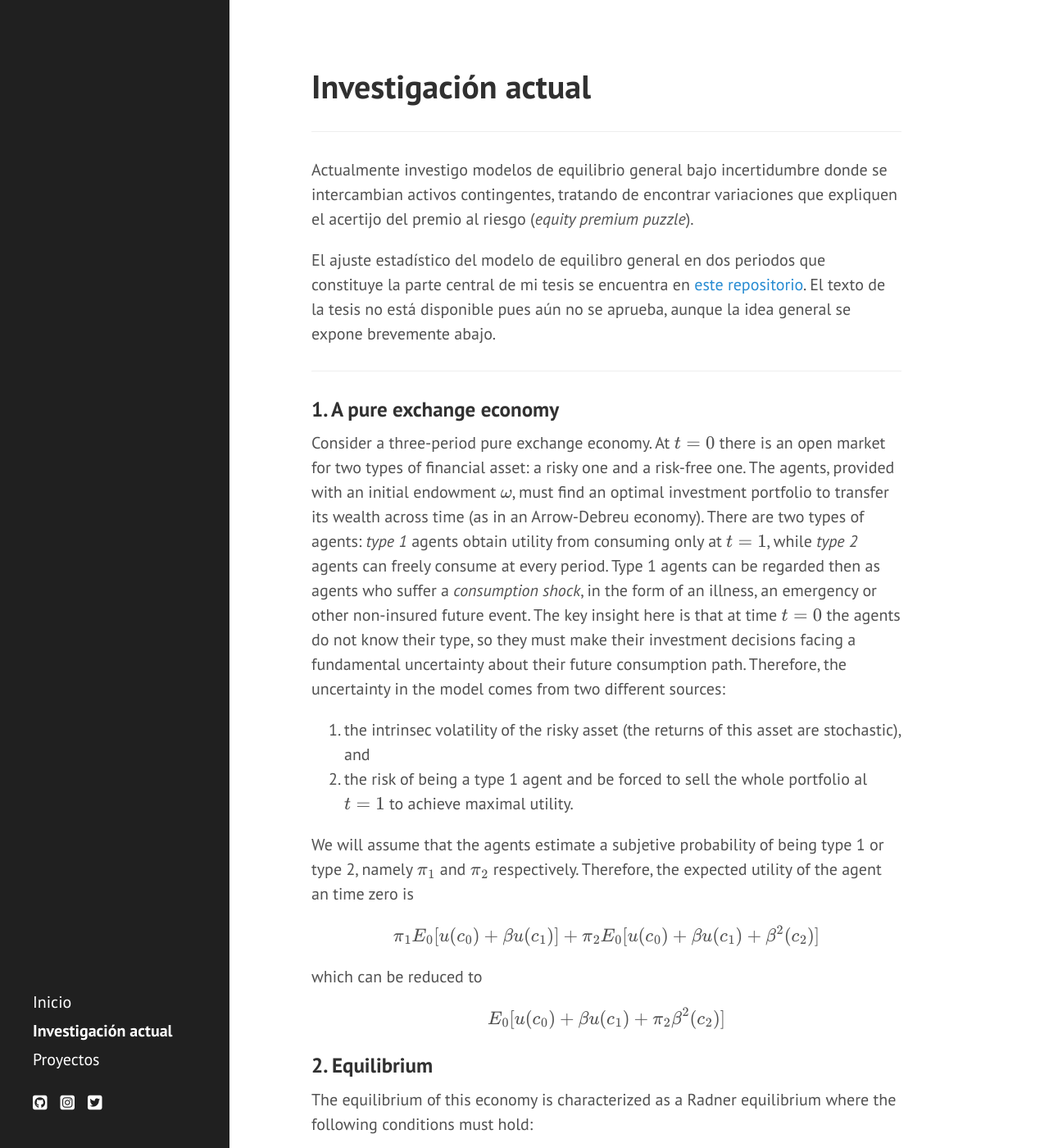
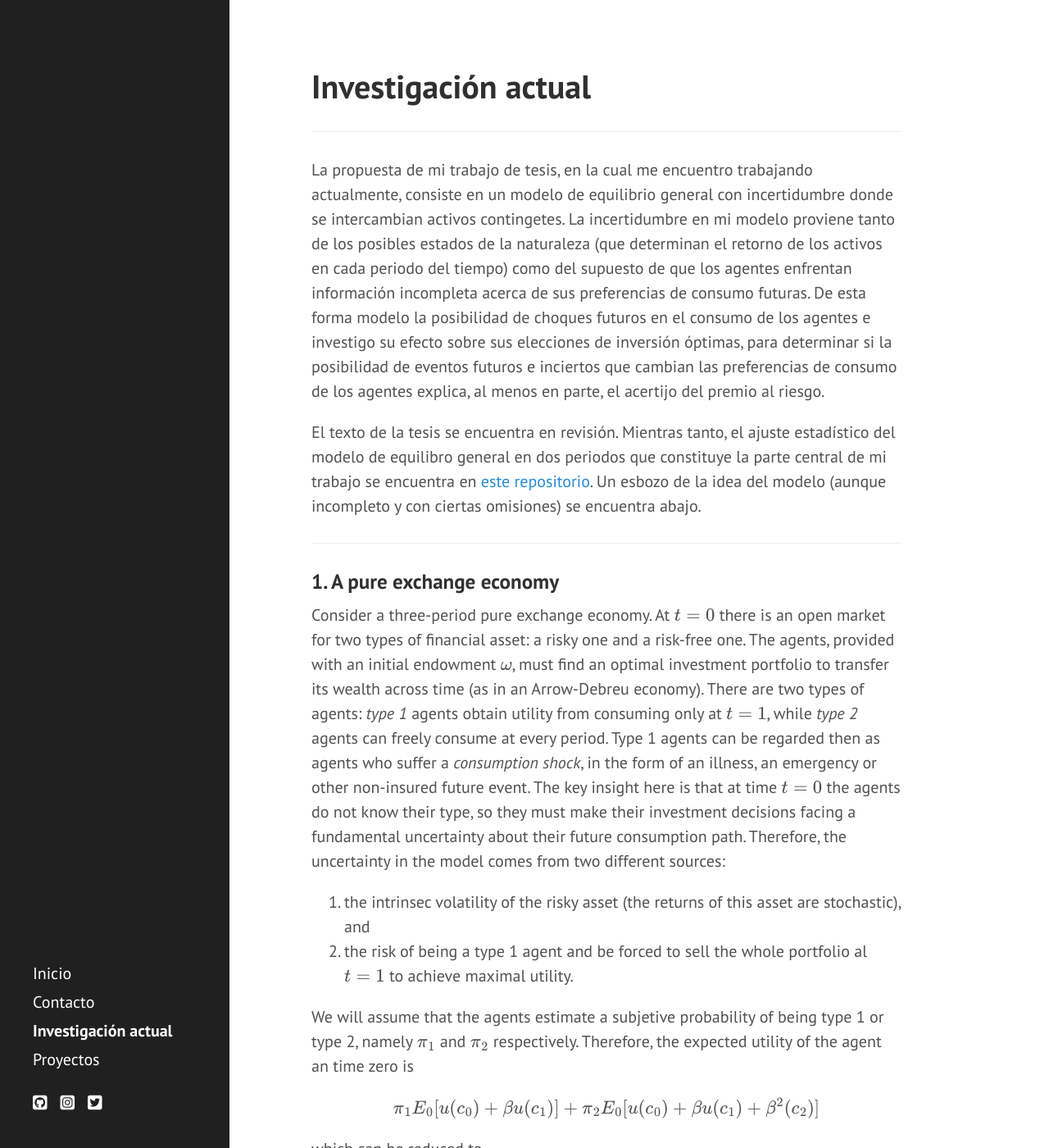
Before and after one commit to r-leo/r-leo.github.io, a Jekyll site: the page built from investigacion.md, in a window 1280 px wide and 1400 px high. Shown: the whole window at 82% size. Built offline with Jekyll 4.4.1, drawn with Linux system fonts in a browser that asks for light colours; nearby versions of some CDN libraries; some of the changed text lies outside the part shown.

Commit message:
Various updates

```diff
--- a/404.html
+++ b/404.html
@@ -6,5 +6,5 @@ permalink: 404.html
 
 <div class="page">
   <h1 class="page-title">404: Página no encontrada</h1>
-  <p class="lead">Puedes intentar <a href="{{ site.baseurl }}">regresar al inicio</a>.</p>
+  <p class="lead">Puedes intentar <a href="/">regresar al inicio</a>.</p>
 </div>
--- a/_includes/head.html
+++ b/_includes/head.html
@@ -8,7 +8,7 @@
 
   <title>
     {% if page.title == "" %}
-      Inicio &middot; {{ site.title }} &middot; {{ site.tagline }}
+      Inicio &middot; {{ site.title }}
     {% else %}
       {{ page.title }} &middot; {{ site.title }}
     {% endif %}
--- a/investigacion.md
+++ b/investigacion.md
@@ -5,9 +5,9 @@ title: Investigación actual
 
 ---
 
-Actualmente investigo modelos de equilibrio general bajo incertidumbre donde se intercambian activos contingentes, tratando de encontrar variaciones que expliquen el acertijo del premio al riesgo (*equity premium puzzle*).
+La propuesta de mi trabajo de tesis, en la cual me encuentro trabajando actualmente, consiste en un modelo de equilibrio general con incertidumbre donde se intercambian activos contingetes. La incertidumbre en mi modelo proviene tanto de los posibles estados de la naturaleza (que determinan el retorno de los activos en cada periodo del tiempo) como del supuesto de que los agentes enfrentan información incompleta acerca de sus preferencias de consumo futuras. De esta forma modelo la posibilidad de choques futuros en el consumo de los agentes e investigo su efecto sobre sus elecciones de inversión óptimas, para determinar si la posibilidad de eventos futuros e inciertos que cambian las preferencias de consumo de los agentes explica, al menos en parte, el acertijo del premio al riesgo.
 
-El ajuste estadístico del modelo de equilibro general en dos periodos que constituye la parte central de mi tesis se encuentra en [este repositorio](https://github.com/rodrigo-lp/tesis-colmex). El texto de la tesis no está disponible pues aún no se aprueba, aunque la idea general se expone brevemente abajo.
+El texto de la tesis se encuentra en revisión. Mientras tanto, el ajuste estadístico del modelo de equilibro general en dos periodos que constituye la parte central de mi trabajo se encuentra en [este repositorio](https://github.com/rodrigo-lp/tesis-colmex). Un esbozo de la idea del modelo (aunque incompleto y con ciertas omisiones) se encuentra abajo.
 
 ---
 
```
Also changed, not shown: other parts of investigacion.md (+10 -10 lines), contacto.md (added, +10 -0 lines), index.md (+2 -2 lines), public/apple-touch-icon-144-precomposed.png, public/favicon.ico.
